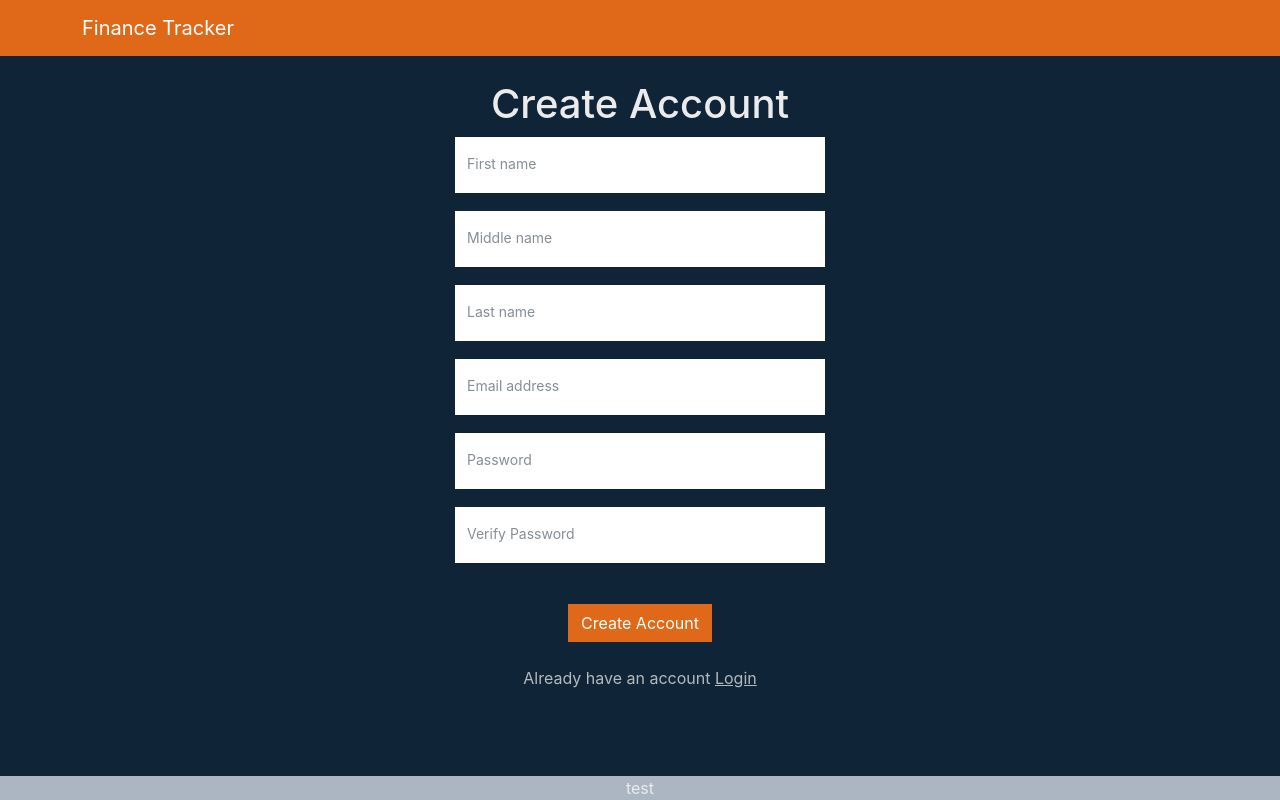
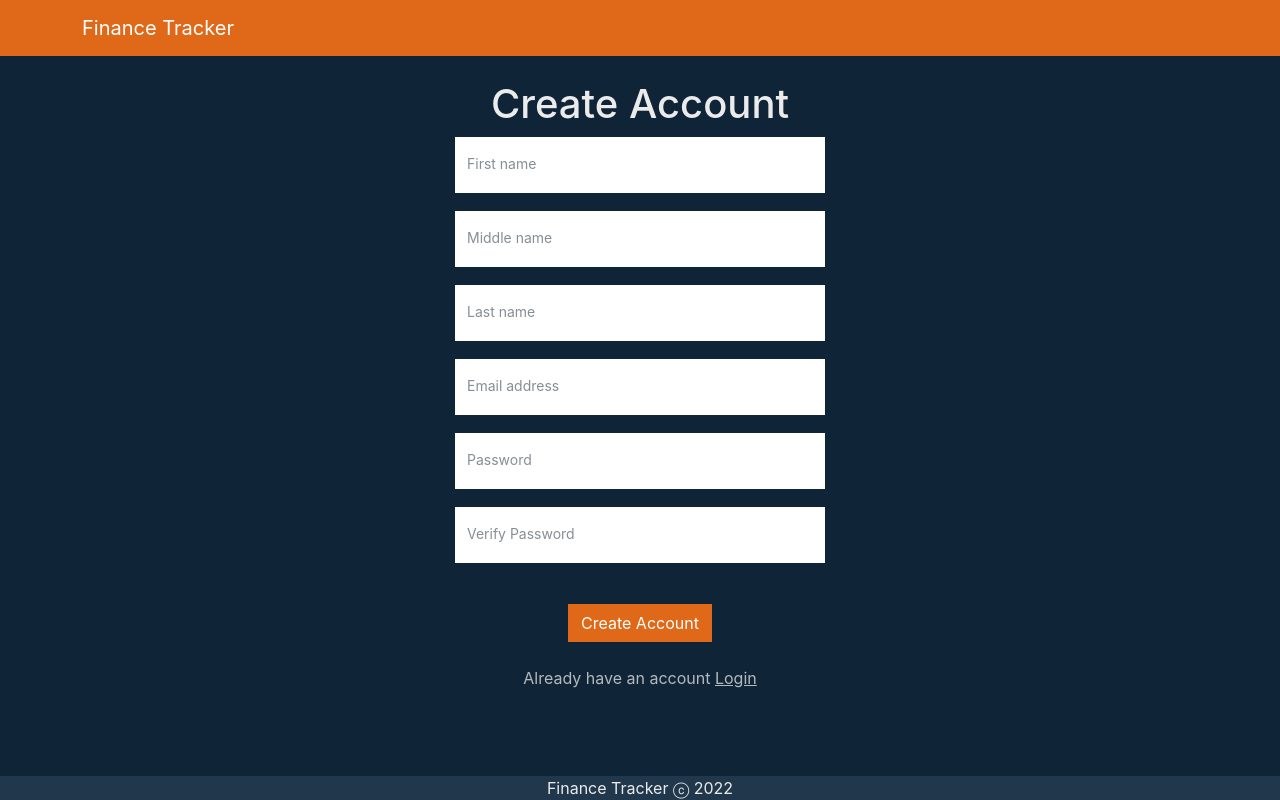
Before and after one commit to robertojrodriguez21/finance-tracker, a React (Create React App) app in the folder client/: page /profile/create in a window 1280 px wide. Built offline with nearby package versions, Linux system fonts and the light colour scheme; no server answers.

Commit message:
Added content to footer

```diff
--- a/client/src/components/Footer.jsx
+++ b/client/src/components/Footer.jsx
@@ -1,5 +1,10 @@
 const Footer = () => {
-  return <div className="container-fluid text-center m-10 bg-light">test</div>
+  return (
+    <footer>
+      <br />
+      <div className="container-fluid text-center m-10 bg-dark">Finance Tracker ⓒ 2022</div>
+    </footer>
+  )
 }
 
 export default Footer
```
